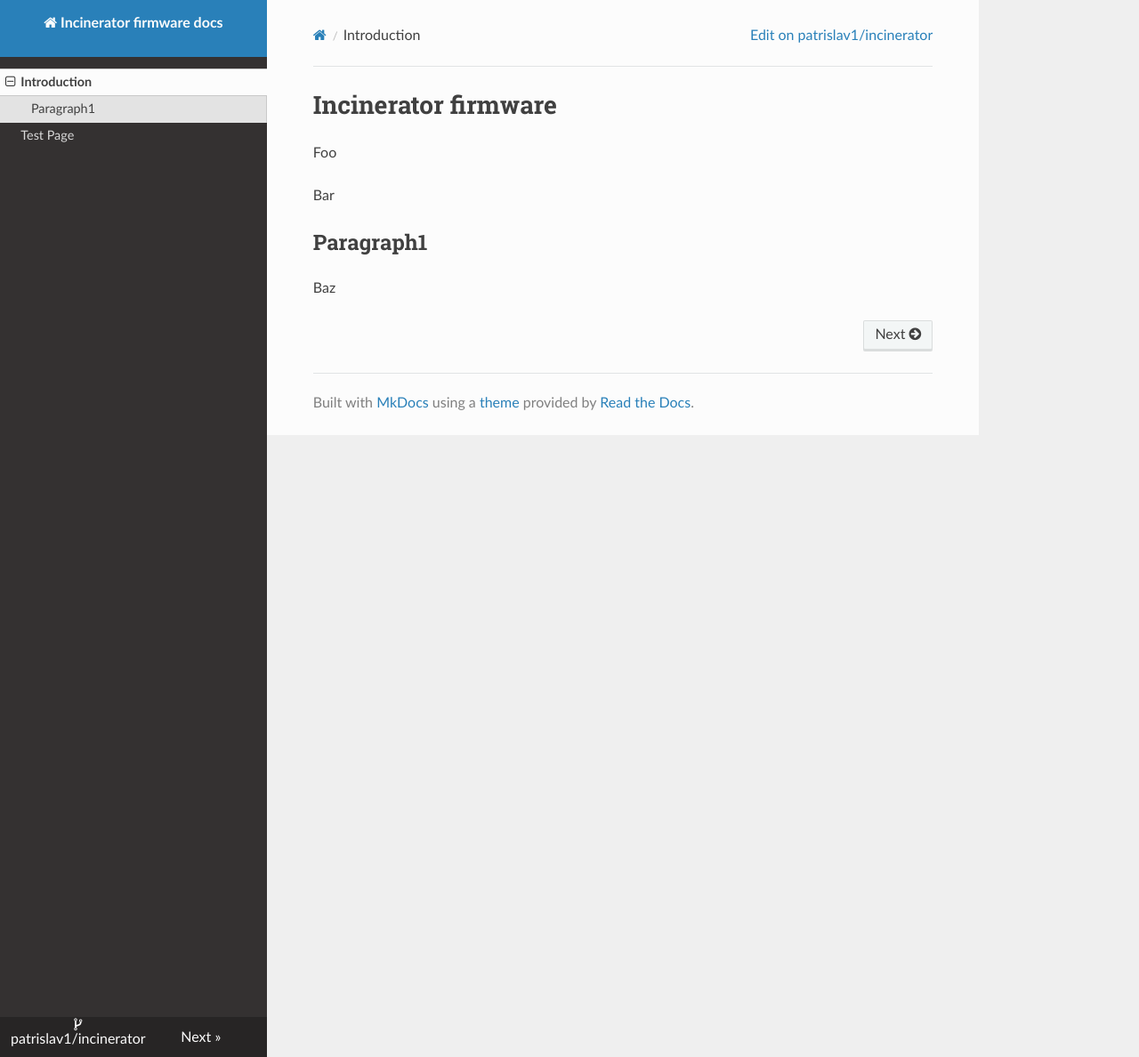
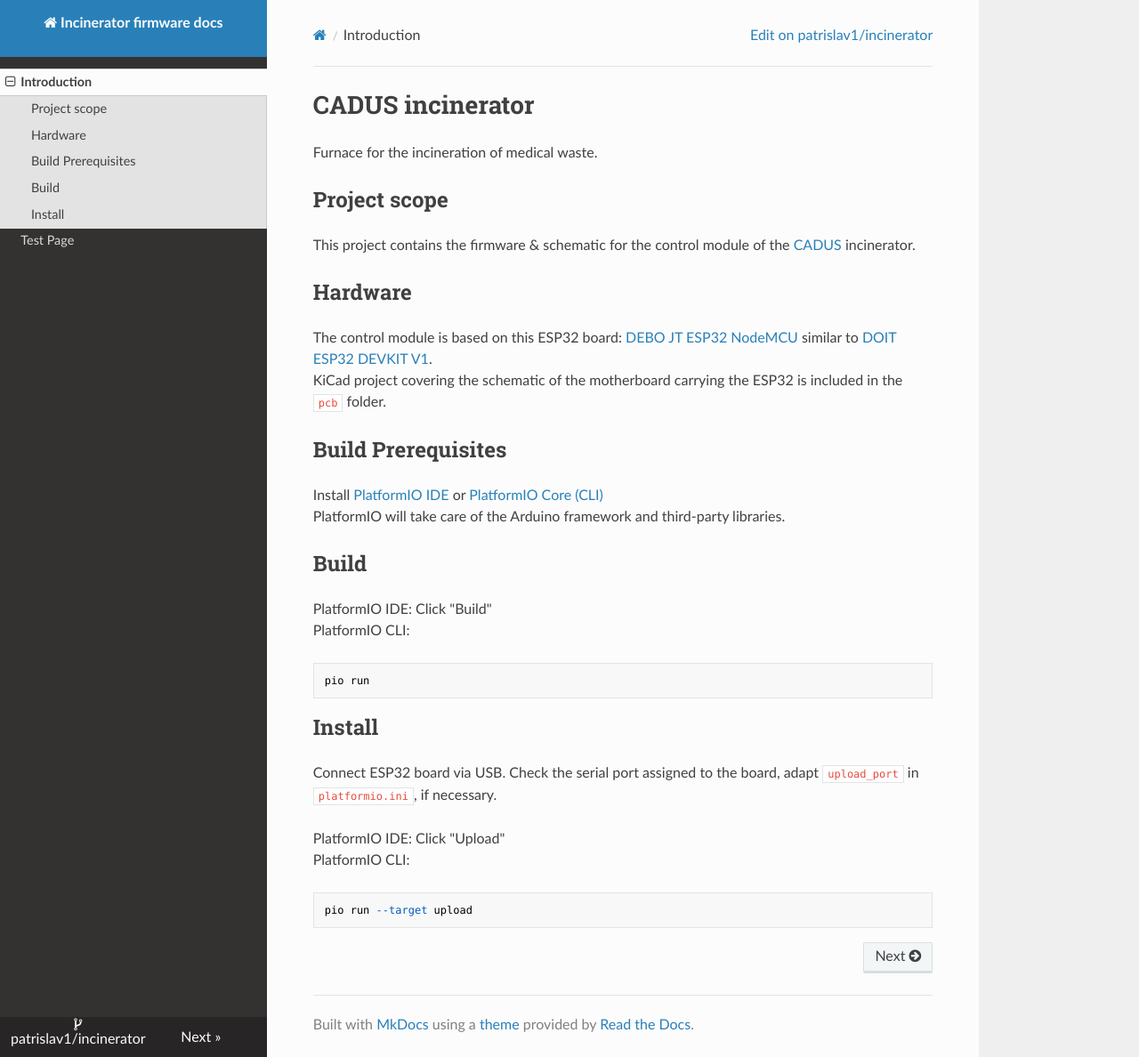
Before and after one commit to cadus/incinerator, an MkDocs documentation site: the page built from docs/index.md, in a window 1280 px wide and 1188 px high. Shown: the whole window at 89% size. Built offline with MkDocs 1.6.1, drawn with Linux system fonts in a browser that asks for light colours; nearby versions of some CDN libraries.

````diff
--- a/docs/index.md
+++ b/docs/index.md
@@ -1,10 +1,29 @@
-# Incinerator firmware
+# CADUS incinerator
+Furnace for the incineration of medical waste.
 
-Foo
+## Project scope
+This project contains the firmware & schematic for the control module of the [CADUS](https://www.cadus.org) incinerator.
 
-Bar
+## Hardware
+The control module is based on this ESP32 board: [DEBO JT ESP32 NodeMCU](https://www.reichelt.de/nodemcu-esp32-wifi-und-bluetooth-modul-debo-jt-esp32-p219897.html) similar to [DOIT ESP32 DEVKIT V1](http://elektro.turanis.de/html/prj135/esp32_pinout.png).
+KiCad project covering the schematic of the motherboard carrying the ESP32 is included in the `pcb` folder.
 
+## Build Prerequisites
+Install [PlatformIO IDE](https://platformio.org/platformio-ide) or [PlatformIO Core (CLI)](https://docs.platformio.org/en/latest/installation.html#installation-methods)
+PlatformIO will take care of the Arduino framework and third-party libraries.
 
-## Paragraph1
+## Build
+PlatformIO IDE: Click "Build"
+PlatformIO CLI:
+```
+pio run
+```
 
-Baz
+## Install
+Connect ESP32 board via USB. Check the serial port assigned to the board, adapt `upload_port` in `platformio.ini`, if necessary.
+
+PlatformIO IDE: Click "Upload"
+PlatformIO CLI:
+```
+pio run --target upload
+```
````
Also changed, not shown: README.md (+0 -24 lines).
